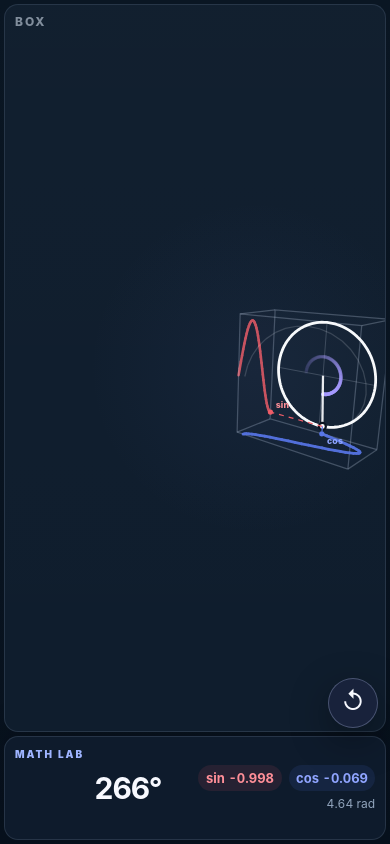
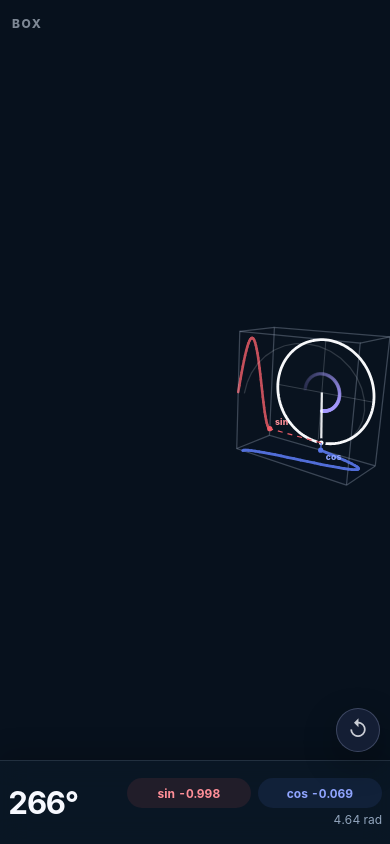
Before and after one commit to miyatayuuma/trig-playground, a React (Vite) app: page / in a window 390 px wide. Built offline with nearby package versions, Linux system fonts and the light colour scheme.

Commit message:
style: make the smartphone browser the primary layout

```diff
--- a/src/viewport.css
+++ b/src/viewport.css
@@ -3,18 +3,31 @@ body,
 #root {
   width: 100%;
   height: 100%;
+  min-height: 0;
   overflow: hidden;
   overscroll-behavior: none;
 }
 
+html {
+  background: var(--bg);
+  -webkit-text-size-adjust: 100%;
+  text-size-adjust: 100%;
+}
+
 body {
-  min-height: 100%;
+  min-height: 100dvh;
+}
+
+button,
+[role="button"],
+[role="slider"] {
+  -webkit-tap-highlight-color: transparent;
 }
 
 .app {
   width: min(1040px, 100%);
-  height: 100dvh;
-  max-height: 100dvh;
+  height: var(--app-height, 100dvh);
+  max-height: var(--app-height, 100dvh);
   margin: 0 auto;
   padding: 8px 12px max(8px, env(safe-area-inset-bottom));
   display: grid;
@@ -37,10 +50,17 @@ body {
   overflow: hidden;
 }
 
+.camera-svg,
+.model-stage {
+  touch-action: none;
+  -webkit-user-select: none;
+  user-select: none;
+  -webkit-touch-callout: none;
+}
+
 .camera-svg {
   max-width: 100%;
   max-height: 100%;
-  touch-action: none;
 }
 
 .topbar {
@@ -161,6 +181,11 @@ body {
   font-size: 24px;
 }
 
+.mobile-room-back,
+.addition-back {
+  display: none;
+}
+
 @keyframes theta-label-settle {
   from {
     opacity: 0;
@@ -172,19 +197,26 @@ body {
   }
 }
 
-@media (max-width: 760px) and (orientation: portrait) {
+/* Smartphone browser is the primary product surface. This block intentionally
+   wins over desktop/card-oriented styles imported earlier. */
+@media (max-width: 760px), (hover: none) and (pointer: coarse) and (max-width: 1024px) {
   .app {
-    width: 100%;
-    padding: 4px 4px max(4px, env(safe-area-inset-bottom));
-    gap: 4px;
+    width: min(100%, var(--app-width, 100vw));
+    padding: 0;
+    gap: 0;
+    background: var(--bg);
   }
 
-  .panel {
-    border-radius: 14px;
+  .model-card {
+    border: 0;
+    border-radius: 0;
+    background: transparent;
+    box-shadow: none;
   }
 
   .model-stage {
-    padding: 30px 0 0;
+    padding: 42px 0 0;
+    background: none;
   }
 
   .camera-svg {
@@ -193,51 +225,111 @@ body {
   }
 
   .camera-svg.is-box-view {
-    width: 116%;
+    width: 112%;
   }
 
-  .camera-svg.is-focus-view {
-    width: 138%;
+  /* Focused trig rooms use semantic-fit transforms instead of blind 138/185%
+     portrait zooms. Keep the SVG at the phone width and let the safe frame own
+     the actual magnification. */
+  .camera-svg.is-focus-view,
+  .unit-circle-gateway-active .camera-svg {
+    width: 100%;
   }
 
-  .unit-circle-gateway-active .camera-svg {
-    width: 185%;
+  /* VECTOR and COMPONENTS have large empty margins in the legacy 760×430
+     logical viewBox. Enlarge the meaningful scene, but leave VECTOR ADDITION
+     alone because it already computes its own dynamic fit. */
+  .camera-svg.is-vector-room,
+  .model-card:not(.addition-fit-active) .camera-svg.is-components-room {
+    width: 100%;
+    max-width: 100%;
+    transform: scale(1.18);
+    transform-origin: center center;
   }
 
-  /* Draggable vector rooms must keep the complete logical canvas visible. */
+  /* On touch, tapping empty model space must not mean "go back". The SVG root
+     stops being a pointer target in vector rooms; direct-manipulation children
+     opt back in below. Explicit back buttons handle navigation. */
   .camera-svg.is-vector-room,
   .camera-svg.is-components-room {
-    width: 100%;
-    max-width: 100%;
+    pointer-events: none;
+  }
+
+  .vector-endpoint-hit,
+  .component-gateway-handle,
+  .component-puzzle-handle,
+  .component-puzzle-handle-hit,
+  .second-vector-gateway-hit,
+  .second-vector-endpoint-hit {
+    pointer-events: all;
+    touch-action: none;
+  }
+
+  .addition-background-shield,
+  .addition-background-shield rect {
+    pointer-events: none;
+  }
+
+  .model-toolbar {
+    inset: 9px 12px auto 12px;
+    min-height: 28px;
+    gap: 8px;
+  }
+
+  .model-mode {
+    font-size: 13px;
+    letter-spacing: .13em;
+  }
+
+  /* Generic text instructions are removed on phones. Only a short live hint
+     tied to the currently active interaction is allowed to occupy the model. */
+  .model-toolbar > .gateway-whisper {
+    display: none;
+  }
+
+  .model-toolbar > .circle-trace-whisper,
+  .model-toolbar > .component-puzzle-whisper,
+  .model-toolbar > .addition-whisper {
+    display: block;
+    max-width: 52vw;
+    overflow: hidden;
+    text-overflow: ellipsis;
+    white-space: nowrap;
+    font-size: 11px;
+    letter-spacing: .035em;
   }
 
   .topbar {
-    min-height: 104px;
-    padding: 8px 10px max(8px, env(safe-area-inset-bottom));
+    min-height: 88px;
+    margin: 0;
+    padding: 7px 10px max(7px, env(safe-area-inset-bottom));
     display: grid;
-    grid-template-columns: auto minmax(0, 1fr);
+    grid-template-columns: 1fr;
     align-items: center;
-    gap: 5px 10px;
-    border-radius: 14px;
+    gap: 4px;
+    border: 0;
+    border-top: 1px solid rgba(184, 205, 235, .14);
+    border-radius: 0;
+    background: rgba(10, 23, 37, .97);
+    box-shadow: 0 -8px 24px rgba(0, 0, 0, .18);
+    backdrop-filter: blur(14px);
   }
 
   .brand {
-    align-self: start;
-    padding-top: 3px;
-    font-size: 10px;
+    display: none;
   }
 
   .live-readout {
     width: 100%;
     display: grid;
-    grid-template-columns: minmax(84px, 1.15fr) 1fr 1fr;
-    gap: 5px 7px;
+    grid-template-columns: minmax(74px, .9fr) 1fr 1fr;
+    gap: 4px 7px;
     align-items: center;
   }
 
   .live-readout strong {
     grid-row: 1 / span 2;
-    font-size: 30px;
+    font-size: clamp(28px, 8vw, 34px);
   }
 
   .live-readout small {
@@ -247,64 +339,153 @@ body {
   }
 
   .mini-value {
+    min-height: 30px;
+    display: grid;
+    place-items: center;
     padding: 5px 7px;
     font-size: 13px;
     text-align: center;
   }
 
-  .model-toolbar {
-    inset: 9px 10px auto 10px;
+  .component-short-label {
+    font-size: 15px;
+  }
+
+  .focus-definition-label,
+  .unit-circle-definition-label {
+    font-size: 18px;
+  }
+
+  .component-coordinate-definition,
+  .unit-circle-coordinate-definition {
+    font-size: 14px;
+  }
+
+  .addition-label {
+    font-size: 16px;
+  }
+
+  .app:has(.camera-svg.is-components-room):not(:has(.addition-active)) .topbar::after {
+    grid-column: 1 / -1;
+    margin: 0;
+    font-size: 14px;
+    text-align: center;
+  }
+
+  .unit-circle-back,
+  .mobile-room-back,
+  .addition-back {
+    position: absolute;
+    left: 10px;
+    top: 44px;
+    z-index: 12;
+    display: grid;
+    place-items: center;
+    width: 46px;
+    height: 46px;
+    min-width: 46px;
+    min-height: 46px;
+    padding: 0;
+    border: 1px solid rgba(189, 201, 221, .16);
+    border-radius: 14px;
+    background: rgba(8, 19, 31, .72);
+    color: rgba(232, 239, 248, .86);
+    box-shadow: 0 7px 20px rgba(0, 0, 0, .16);
+    backdrop-filter: blur(10px);
+    touch-action: manipulation;
+  }
+
+  .unit-circle-back span,
+  .mobile-room-back span,
+  .addition-back span {
+    font-size: 28px;
+    line-height: 1;
+  }
+
+  .addition-active .mobile-room-back {
+    display: none;
+  }
+
+  .floating-reset {
+    right: 10px;
+    bottom: calc(96px + env(safe-area-inset-bottom));
+    width: 44px;
+    height: 44px;
+    opacity: .82;
+  }
+
+  .floating-reset span {
+    font-size: 21px;
+  }
+}
+
+@media (max-width: 390px) and (orientation: portrait) {
+  .model-stage {
+    padding-top: 40px;
+  }
+
+  .camera-svg.is-vector-room,
+  .model-card:not(.addition-fit-active) .camera-svg.is-components-room {
+    transform: scale(1.13);
+  }
+
+  .topbar {
+    min-height: 84px;
+    padding-left: 8px;
+    padding-right: 8px;
   }
 
   .model-mode {
     font-size: 12px;
   }
 
-  .gateway-whisper,
-  .circle-trace-whisper,
-  .second-vector-whisper,
-  .component-puzzle-whisper {
-    font-size: 11px;
-    letter-spacing: .04em;
+  .model-toolbar > .circle-trace-whisper,
+  .model-toolbar > .component-puzzle-whisper,
+  .model-toolbar > .addition-whisper {
+    max-width: 48vw;
+    font-size: 10px;
   }
 
-  .component-short-label {
-    font-size: 15px;
+  .mini-value {
+    font-size: 12px;
   }
 
   .app:has(.camera-svg.is-components-room):not(:has(.addition-active)) .topbar::after {
-    grid-column: 1 / -1;
-    margin: 1px 0 0;
-    font-size: 14px;
-    text-align: center;
-  }
-
-  .unit-circle-back {
-    width: 42px;
-    height: 42px;
+    font-size: 13px;
   }
 
   .floating-reset {
-    right: 12px;
-    bottom: calc(116px + env(safe-area-inset-bottom));
-    width: 50px;
-    height: 50px;
+    bottom: calc(92px + env(safe-area-inset-bottom));
   }
 }
 
-@media (max-height: 650px) {
+@media (hover: none) and (pointer: coarse) and (orientation: landscape) and (max-height: 520px) {
+  .app {
+    grid-template-columns: minmax(0, 1fr) 220px;
+    grid-template-rows: minmax(0, 1fr);
+  }
+
+  .model-card {
+    grid-row: 1;
+    grid-column: 1;
+  }
+
   .topbar {
-    min-height: 78px;
-    padding-top: 6px;
-    padding-bottom: 6px;
+    grid-row: 1;
+    grid-column: 2;
+    min-height: 0;
+    border-top: 0;
+    border-left: 1px solid rgba(184, 205, 235, .14);
+    align-content: center;
   }
 
   .model-stage {
-    padding-top: 27px;
+    padding-top: 38px;
   }
 
   .floating-reset {
-    bottom: calc(90px + env(safe-area-inset-bottom));
+    right: 230px;
+    bottom: 10px;
   }
 }
 
```
